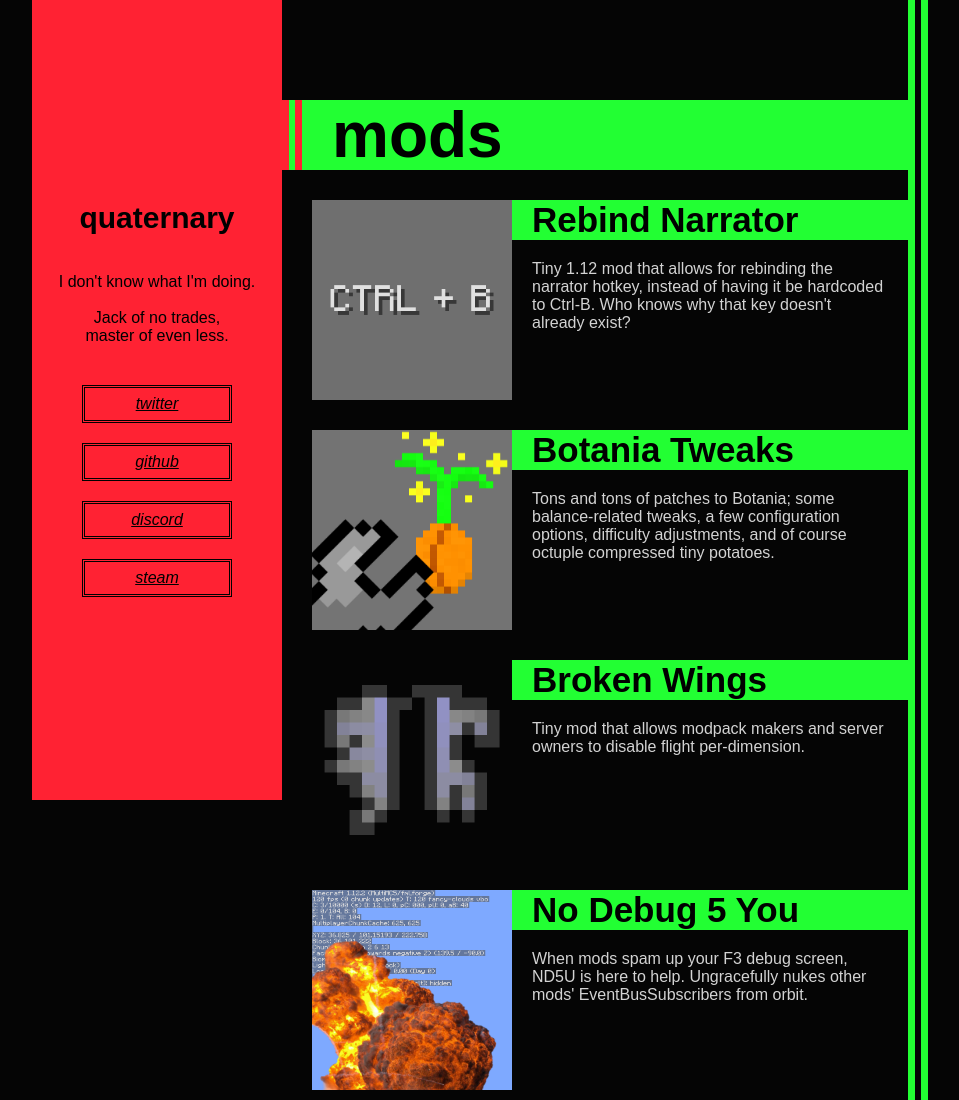
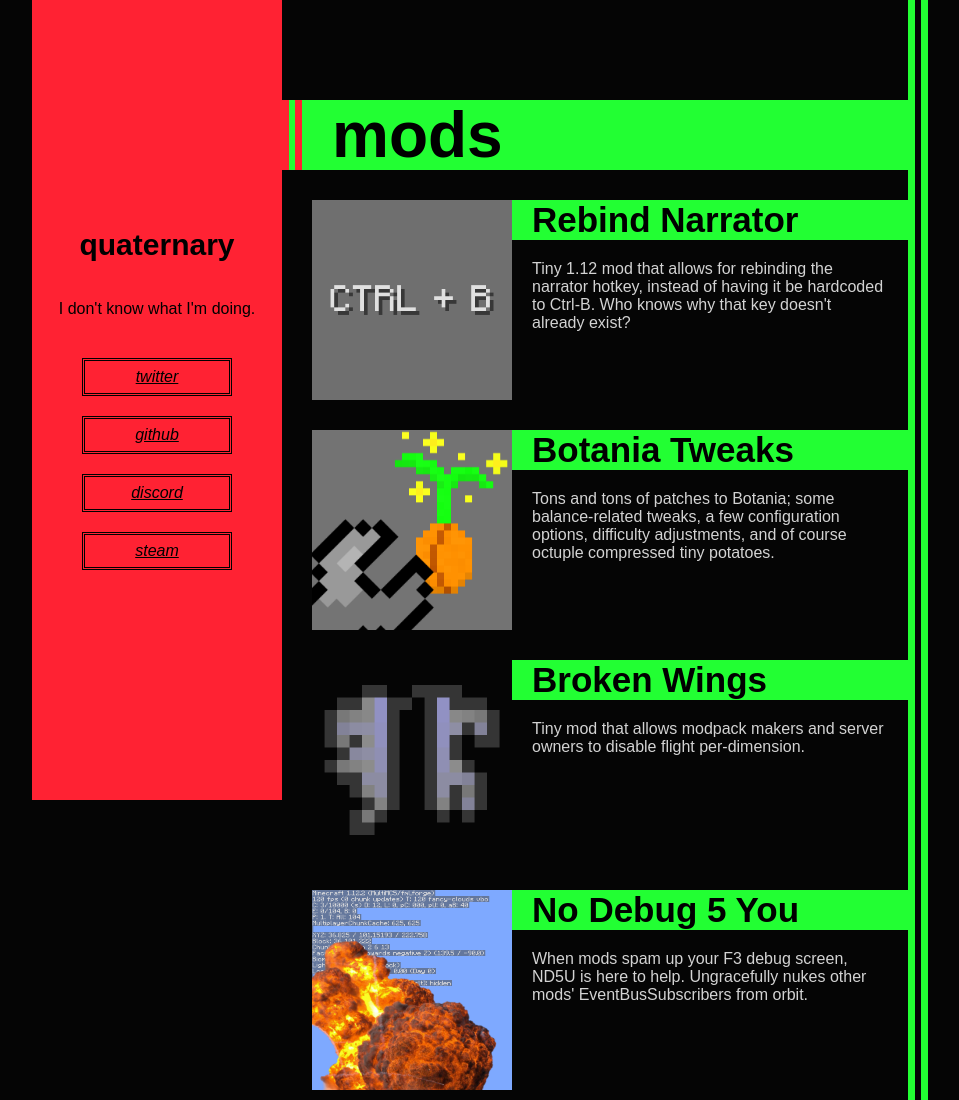
Before and after one commit to quat1024/quat1024.github.io, a plain HTML site: page index.html in a window 1280 px wide. Shown: the top 1100 px of the page, without its empty margins (160-1119 px from the left). Drawn offline with Linux system fonts and the light colour scheme.

Commit message:
NO ITS TOO DEPRESSING

```diff
--- a/index.html
+++ b/index.html
@@ -8,7 +8,7 @@
     <div class="container">
       <div class="about">
         <h1>quaternary</h1>
-        <div class="blurb">I don't know what I'm doing.<br/><br/>Jack of no trades,<br/>master of even less.</div>
+        <div class="blurb">I don't know what I'm doing.</div>
         <ul class="contact">
           <li><a href="https://twitter.com/7573656c657373">twitter</a></li>
           <li><a href="https://github.com/quat1024/">github</a></li>
```
